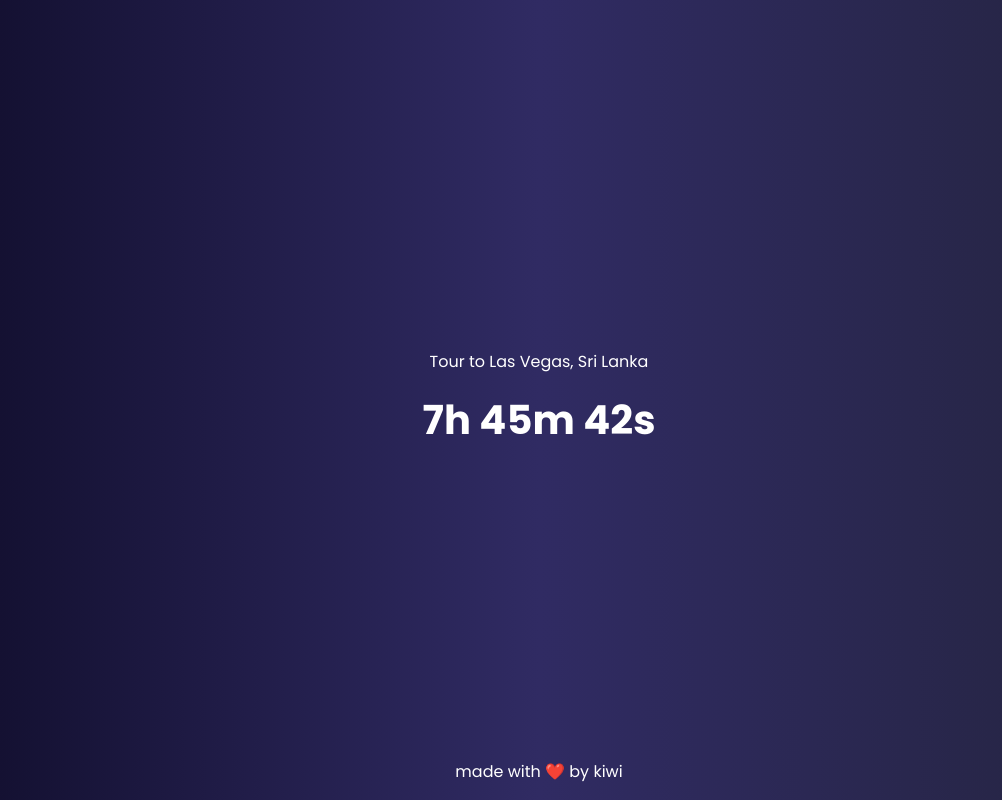
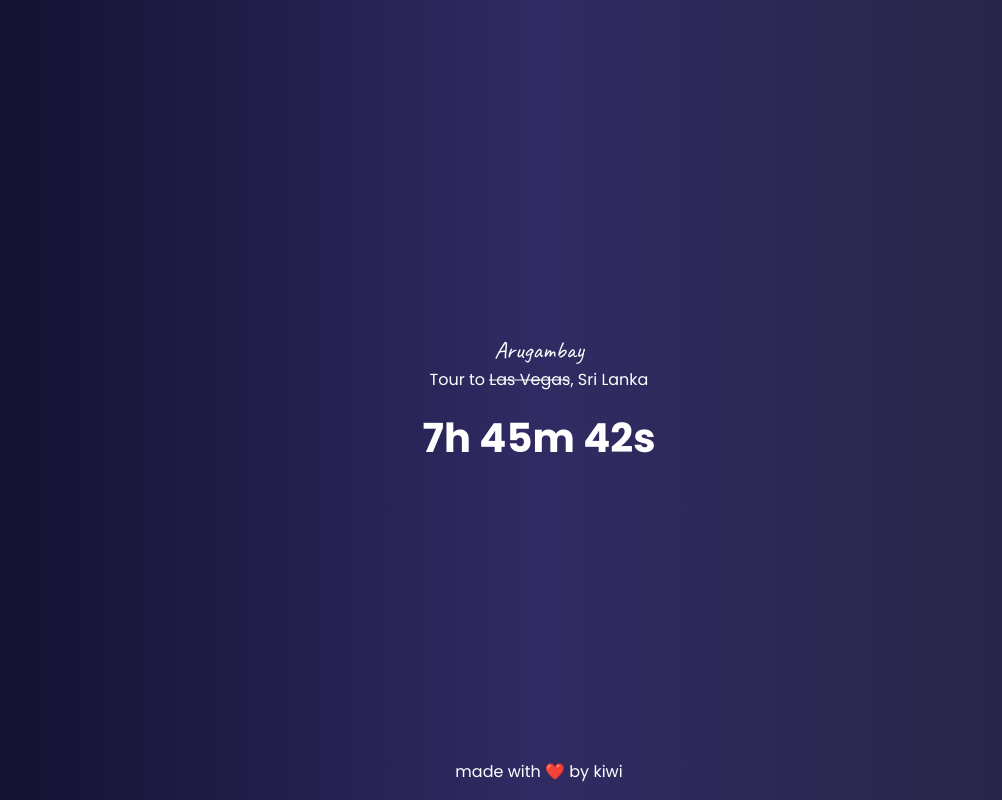
Before and after one commit to kiwizu3/kiwi-countdown, a plain HTML site: page index.html in a window 1280 px wide. Shown: the whole page, without its empty margins (101-1103 px from the left). Drawn offline with nearby package versions, Linux system fonts and the light colour scheme.

Commit message:
Arugambay Added

```diff
--- a/index.html
+++ b/index.html
@@ -1,20 +1,31 @@
 <!DOCTYPE html>
 <html lang="en">
+
 <head>
     <meta charset="UTF-8">
     <meta name="viewport" content="width=device-width, initial-scale=1.0">
     <title>Countdown Timer</title>
-    <link href="https://fonts.googleapis.com/css2?family=Poppins:ital,wght@0,100;0,200;0,300;0,400;0,500;0,600;0,700;0,800;0,900;1,100;1,200;1,300;1,400;1,500;1,600;1,700;1,800;1,900&display=swap" rel="stylesheet">
+    <link
+        href="https://fonts.googleapis.com/css2?family=Poppins:ital,wght@0,100;0,200;0,300;0,400;0,500;0,600;0,700;0,800;0,900;1,100;1,200;1,300;1,400;1,500;1,600;1,700;1,800;1,900&display=swap"
+        rel="stylesheet">
+    <link
+        href="https://fonts.googleapis.com/css2?family=Caveat:wght@400..700&family=Poppins:ital,wght@0,100;0,200;0,300;0,400;0,500;0,600;0,700;0,800;0,900;1,100;1,200;1,300;1,400;1,500;1,600;1,700;1,800;1,900&display=swap"
+        rel="stylesheet">
     <link rel="stylesheet" href="https://cdn.jsdelivr.net/npm/bootstrap@5.3.0-alpha1/dist/css/bootstrap.min.css">
     <style>
         body {
             font-family: 'Poppins', sans-serif;
             /* font-weight: 700; */
-            background: #0f0c29;  /* fallback for old browsers */
-            background: -webkit-linear-gradient(to left, #24243e, #302b63, #0f0c29);  /* Chrome 10-25, Safari 5.1-6 */
-            background: linear-gradient(to left, #24243e, #302b63, #0f0c29); /* W3C, IE 10+/ Edge, Firefox 16+, Chrome 26+, Opera 12+, Safari 7+ */
-            color: #fff; /* Set text color to white */
-            height: 100vh; /* Full viewport height */
+            background: #0f0c29;
+            /* fallback for old browsers */
+            background: -webkit-linear-gradient(to left, #24243e, #302b63, #0f0c29);
+            /* Chrome 10-25, Safari 5.1-6 */
+            background: linear-gradient(to left, #24243e, #302b63, #0f0c29);
+            /* W3C, IE 10+/ Edge, Firefox 16+, Chrome 26+, Opera 12+, Safari 7+ */
+            color: #fff;
+            /* Set text color to white */
+            height: 100vh;
+            /* Full viewport height */
             display: flex;
             justify-content: center;
             align-items: center;
@@ -28,6 +39,7 @@
             font-size: 2.5rem;
             font-weight: 700;
         }
+
         footer {
             position: fixed;
             bottom: 0;
@@ -39,14 +51,43 @@
         }
 
         footer a {
-            color: #fff; /* White color for links */
-            text-decoration: none; /* Remove underline */
+            color: #fff;
+            /* White color for links */
+            text-decoration: none;
+            /* Remove underline */
+        }
+
+        .strike-through {
+            position: relative;
+            display: inline-block;
+        }
+
+        .strike-through::before {
+            content: "";
+            position: absolute;
+            top: 50%;
+            left: 0;
+            width: 100%;
+            height: 1px;
+            background-color: #fff;
+            /* White color for strikethrough */
+            transform: translateY(-50%);
+        }
+
+        .arugambay {
+            font-family: "Caveat", cursive;
+            font-optical-sizing: auto;
+            font-weight: 400;
+            font-size: 1.5rem;
+            font-style: normal;
         }
     </style>
 </head>
+
 <body>
     <div class="countdown-container">
-        <p>Tour to Las Vegas, Sri Lanka</p>
+        <span class="arugambay">Arugambay</span>
+        <p>Tour to <span class="strike-through">Las Vegas</span>, Sri Lanka</p>
         <div id="countdown" class="countdown"></div>
     </div>
 
@@ -89,4 +130,5 @@
         updateCountdown();
     </script>
 </body>
+
 </html>
```
